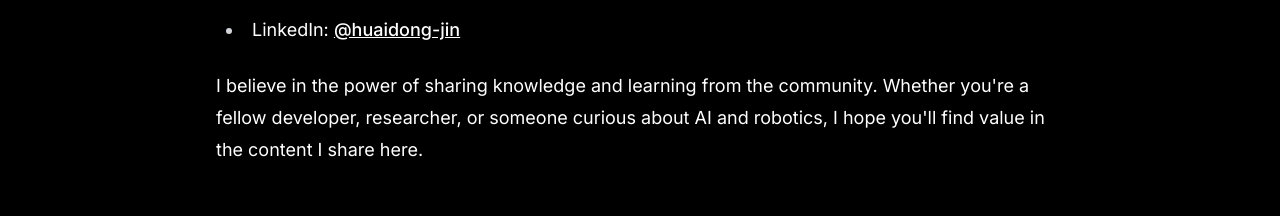
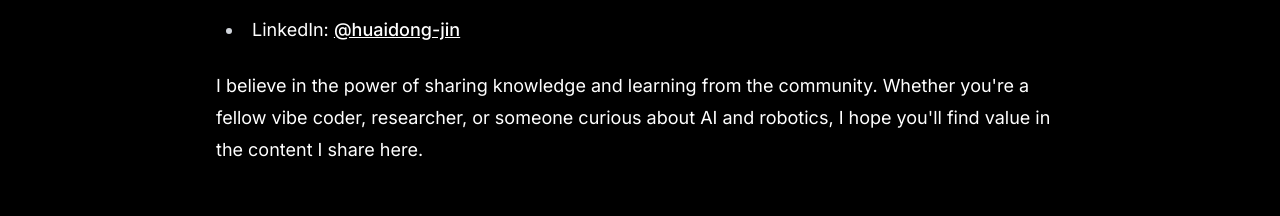
Before and after one commit to Huaidong-Jin/huaidong-jin.github.io, a Next.js app: page /about in a window 1280 px wide. Shown: the part 891-1107 px from the top of the page. Built offline with nearby package versions, Linux system fonts and the light colour scheme.

Commit message:
revised developer to vibe coder

```diff
--- a/app/about/page.tsx
+++ b/app/about/page.tsx
@@ -43,7 +43,7 @@ export default function AboutPage() {
 
           <p>
             I believe in the power of sharing knowledge and learning from the community.
-            Whether you&apos;re a fellow developer, researcher, or someone curious about AI and robotics,
+            Whether you&apos;re a fellow vibe coder, researcher, or someone curious about AI and robotics,
             I hope you&apos;ll find value in the content I share here.
           </p>
         </div>
```
